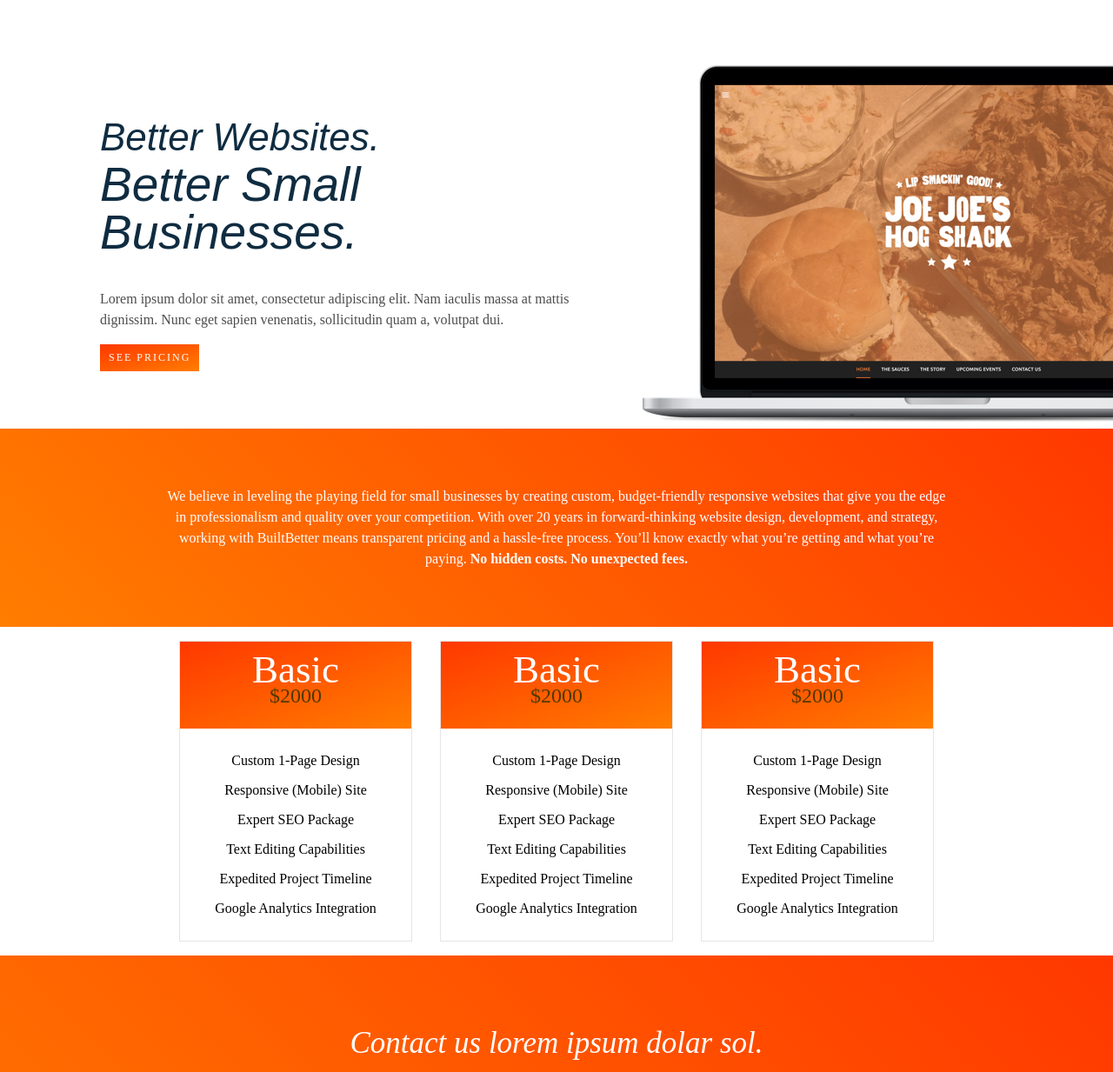
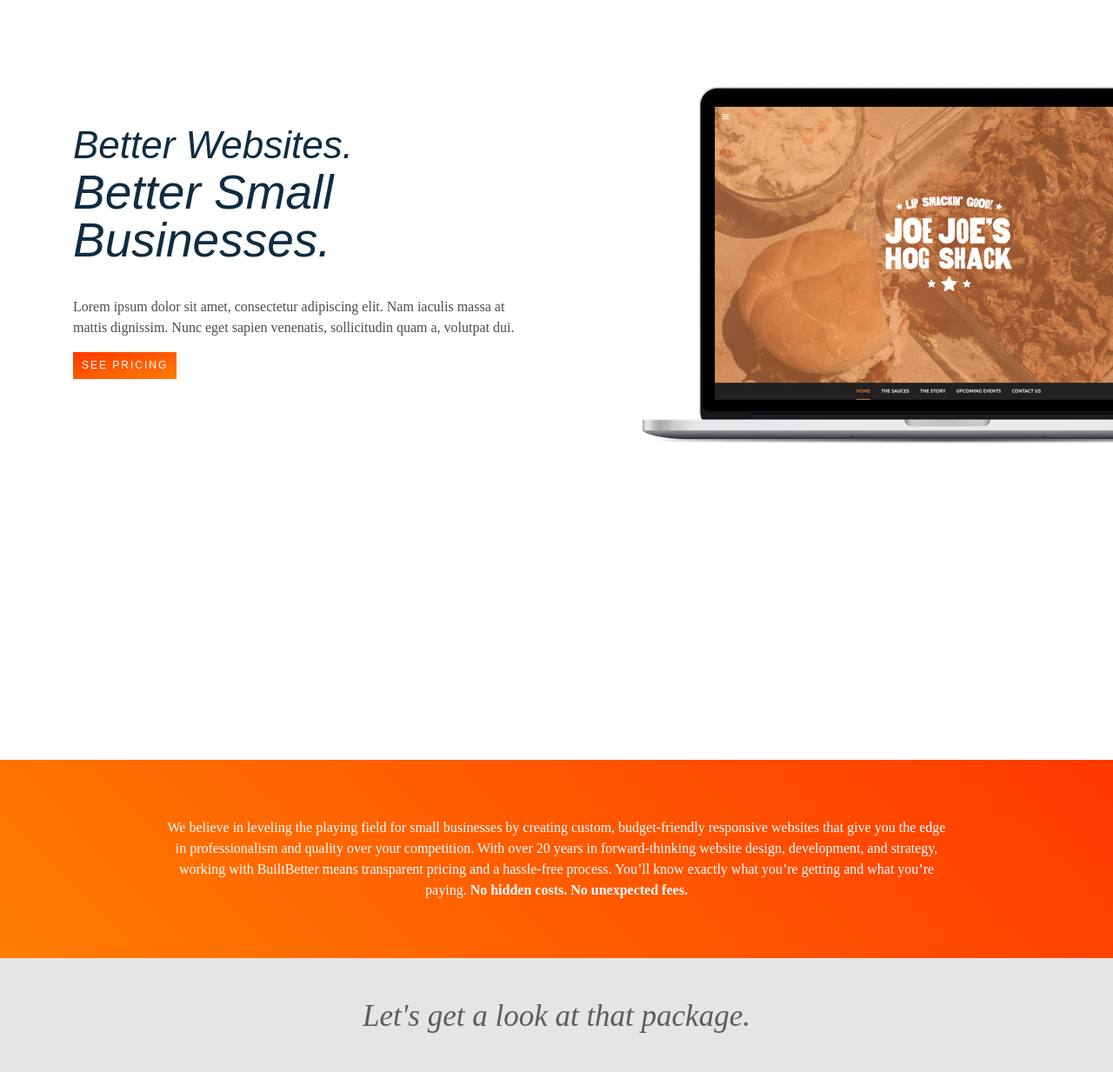
Before and after one commit to joelsalisbury/bb, a website: page index.html in a window 1280 px wide. Shown: the part 67-1300 px from the top of the page at 87% size. Drawn offline with nearby package versions, Linux system fonts and the light colour scheme.

Commit message:
getting dere.

```diff
--- a/index.html
+++ b/index.html
@@ -14,10 +14,17 @@
 
 <header class="header__main">
 	<div class="clearfix">
-		<a href="#" class="logo"><img src="dist/img/bb-logo.svg"></a>
+		<a href="#" class="logo">
+
+
+				<img src="dist/img/bb-logo.svg">
+
+		</a>
+
+		<a class="u-floatRight nav-toggle mobile-only">menu</a>
 		<nav class="nav__main">
-			<img class="mobile-only" src="dist/img/BuiltBetter-Type.png">
 			<div class="wrapper">
+
 				<ul class="nav__list">
 					<li class="nav__item"><a href="#" class="nav__link">About</a></li>
 					<li class="nav__item"><a href="#" class="nav__link">Packages</a></li>
@@ -30,14 +37,20 @@
 
 <main class="content__main clearfix">
 	<section class="section hero clearfix" id="hero">
-			<div class="u-floatRight">
-				<img src="src/img/MacBook.png">
+			<div class="u-floatRight hero-img">
+				<picture class="u-floatRight">
+				    <source srcset="src/img/MacBook.png" media="(min-width: 1000px)">
+				    <source srcset="src/img/Ipad.png" media="(min-width:768px)">
+				    <img src ="src/img/iPhone.png" alt="Blerg">
+				</picture>
 			</div>
 
-			<div class="column-6 u-floatRight">
+			<div class="lede-col">
+				<div class="u-floatRight">
 					<h1><small>Better Websites.</small><br>Better Small Businesses.</h1>
 					<p>Lorem ipsum dolor sit amet, consectetur adipiscing elit. Nam iaculis massa at mattis dignissim. Nunc eget sapien venenatis, sollicitudin quam a, volutpat dui.</p>
 					<a href="#" class="button button--orange">See Pricing</a>
+				</div>
 			</div>
 
 	</section>
@@ -52,7 +65,11 @@
 
 	<section class="section packages clearfix">
 		<div class="wrapper">
-
+			<div class="head-wrap column-12 u-textCenter">
+				<h1 class="gray-header">Let's get a look at that package.</h1>
+			</div>
+		</div>
+		<div class="wrapper">
 			<div class="column-3">
 				<div class="card">
 					<div class="card__top">
@@ -128,7 +145,7 @@
 				<div class="column-6"><input placeholder="Email" class="input-text input-single-line" type="text"></div>
 				<div class="column-6"><input placeholder="Phone" class="input-text input-single-line" type="text"></div>
 				<div class="column-6"><input placeholder="Company" class="input-text input-single-line" type="text"></div>
-				<div class="column-12"><select></select></div>
+				<div class="column-12"><select class="input-single-line"></select></div>
 				<div class="column-12"><textarea class="input-text"></textarea></div>
 				<div class="u-textCenter"><button class="button button--black">Let's Get Started!</button></div>
 			</form>
--- a/src/scss/base/_global.scss
+++ b/src/scss/base/_global.scss
@@ -15,14 +15,18 @@ html, body {
 }
 
 h1 {
-	font-size: 55px;
+	font-size: 10vw;
 	font-weight: 300;
 	font-style: italic;
-	line-height: 55px;
+	line-height: 10vw;
 	color: $darkBlue;
 	small {
 		font-weight: 100;
 	}
+}
+
+.section {
+	min-height:100vh;
 }
 
 p {
@@ -44,11 +48,11 @@ line-height: 24px;
 	position:absolute;
 	padding:25px;
 	left:0px;
-	right:5%;
+	right:0%;
 	bottom:0px;
 	top:0px;
 	&:hover {
-		background:transparent;
+		//background:transparent;
 	}
 }
 
@@ -67,10 +71,10 @@ line-height: 24px;
 	font-size:75px;
 	font-style:italic;
 	text-transform:uppercase;
+	text-decoration:none;
 }
 
 .button {
-	font-family: FreightSansProSemibold-Regular;
 
 	display:inline-block;
 	padding:8px 10px;
@@ -81,7 +85,7 @@ line-height: 24px;
 	text-align: center;
 	line-height: 15px;
 	letter-spacing: 2px;
-	font-weight:200;
+	font-weight:100;
 	transition:0.5s;
 	text-decoration:none;
 	border:none;
@@ -99,9 +103,6 @@ color: #FFFFFF;
 
 }
 
-#hero {
-	margin-top:80px;
-}
 
 .orange-lede {
 	background-image: linear-gradient(-135deg, #FF3800 0%, #FF7D00 100%);
@@ -115,6 +116,25 @@ color: #FFFFFF;
 	p {
 		color:$white;
 	}
+}
+
+.lede-col {
+	width:70%;
+	float:none;
+	padding:25px;
+}
+
+.hero-img {
+	width:30%;
+		padding-top:25px;
+	picture {
+		max-width: 100%;
+	}
+}
+
+.packages {
+	min-height:85vh;
+	background-color:$lightGray;
 }
 
 .card {
@@ -177,6 +197,15 @@ color: #FFFFFF;
 	text-align:center;
 }
 
+.gray-header {
+
+font-family: FreightSansProBook-Italic;
+font-size: 35px;
+color: rgba(0,0,0,0.60);
+letter-spacing: 0;
+line-height: 55px;
+}
+
 .input-text, select, {
 	width:100%;
 	border-radius:0px;
@@ -195,3 +224,7 @@ color: #FFFFFF;
 .input-single-line {
 	height:38px;
 }
+
+textarea {
+	height:250px;
+}
--- a/src/scss/screens/_desktop.scss
+++ b/src/scss/screens/_desktop.scss
@@ -1,24 +1,18 @@
-.nav__main {
-	display:block;
-	background:transparent;
-	position:static;
-	float:right;
-	padding:0px;
+
+
+h1 {
+	font-size:55px;
+	line-height:55px;
 }
 
-.nav__item {
-	display:inline-block;
-	margin:0px 15px;
-	border-bottom:2px solid rgba(0,0,0,0);
-	transition:0.5s;
-	&:hover {
-		border-bottom:2px solid $brandDarkOrange;
+.lede-col {
+	width:50%;
+	float:right;
+	>div{
+		width:90%;
 	}
 }
 
-.nav__link {
-	font-size:16px;
-	color: $medGray;
-	font-style:normal;
-	text-decoration:none;
+.hero-img {
+	width:50%;
 }
--- a/src/scss/screens/_tablet.scss
+++ b/src/scss/screens/_tablet.scss
@@ -1,3 +1,41 @@
 .mobile-only {
 	display:none;
 }
+
+.lede-col {
+	width:70%;
+}
+
+.hero-img {
+	width:30%;
+
+}
+
+#hero {
+	margin-top:80px;
+}
+
+.nav__main {
+	display:block;
+	background:transparent;
+	position:static;
+	float:right;
+	padding:0px;
+}
+
+.nav__item {
+	display:inline-block;
+	margin:0px 15px;
+	border-bottom:2px solid rgba(0,0,0,0);
+	transition:0.5s;
+	&:hover {
+		border-bottom:2px solid $brandDarkOrange;
+	}
+}
+
+.nav__link {
+	font-size:16px;
+	color: $medGray;
+	font-style:normal;
+	text-decoration:none;
+}
```
Also changed, not shown: dist/css/app.css, dist/css/app.min.css. Lines whose indentation alone changed are shown as unchanged.
